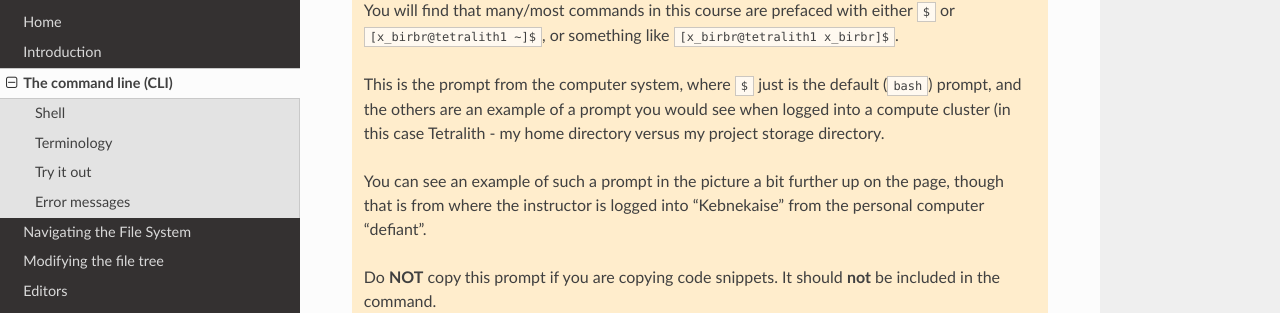
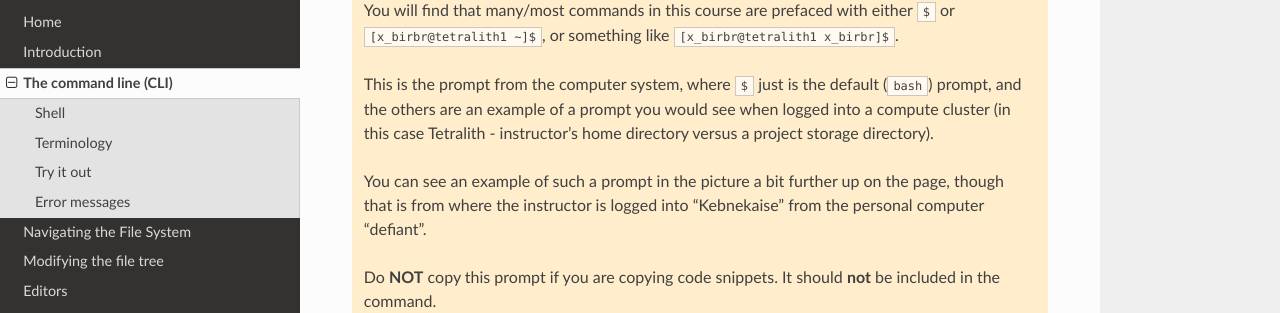
Before and after one commit to hpc2n/linux-command-line-101, an MkDocs documentation site: the page built from docs/cli.md, in a window 1280 px wide and 900 px high, scrolled down 1745 px. Shown: the part 183-496 px from the top of the window. Built offline with MkDocs 1.6.1, drawn with Linux system fonts in a browser that asks for light colours; nearby versions of some CDN libraries.

Commit message:
Update cli.md
making references to defiant and Birgitte's username more generic in case I have to teach this section instead.

```diff
--- a/docs/cli.md
+++ b/docs/cli.md
@@ -43,7 +43,7 @@
 
     You will find that many/most commands in this course are prefaced with either <code>\$</code> or <code>[x_birbr@tetralith1 ~]\$</code>, or something like <code>[x_birbr@tetralith1 x_birbr]\$</code>.
 
-    This is the prompt from the computer system, where <code>\$</code> just is the default (<code>bash</code>) prompt, and the others are an example of a prompt you would see when logged into a compute cluster (in this case Tetralith - my home directory versus my project storage directory.
+    This is the prompt from the computer system, where <code>\$</code> just is the default (<code>bash</code>) prompt, and the others are an example of a prompt you would see when logged into a compute cluster (in this case Tetralith - instructor's home directory versus a project storage directory).
 
     You can see an example of such a prompt in the picture a bit further up on the page, though that is from where the instructor is logged into "Kebnekaise" from the personal computer "defiant".
 
```
